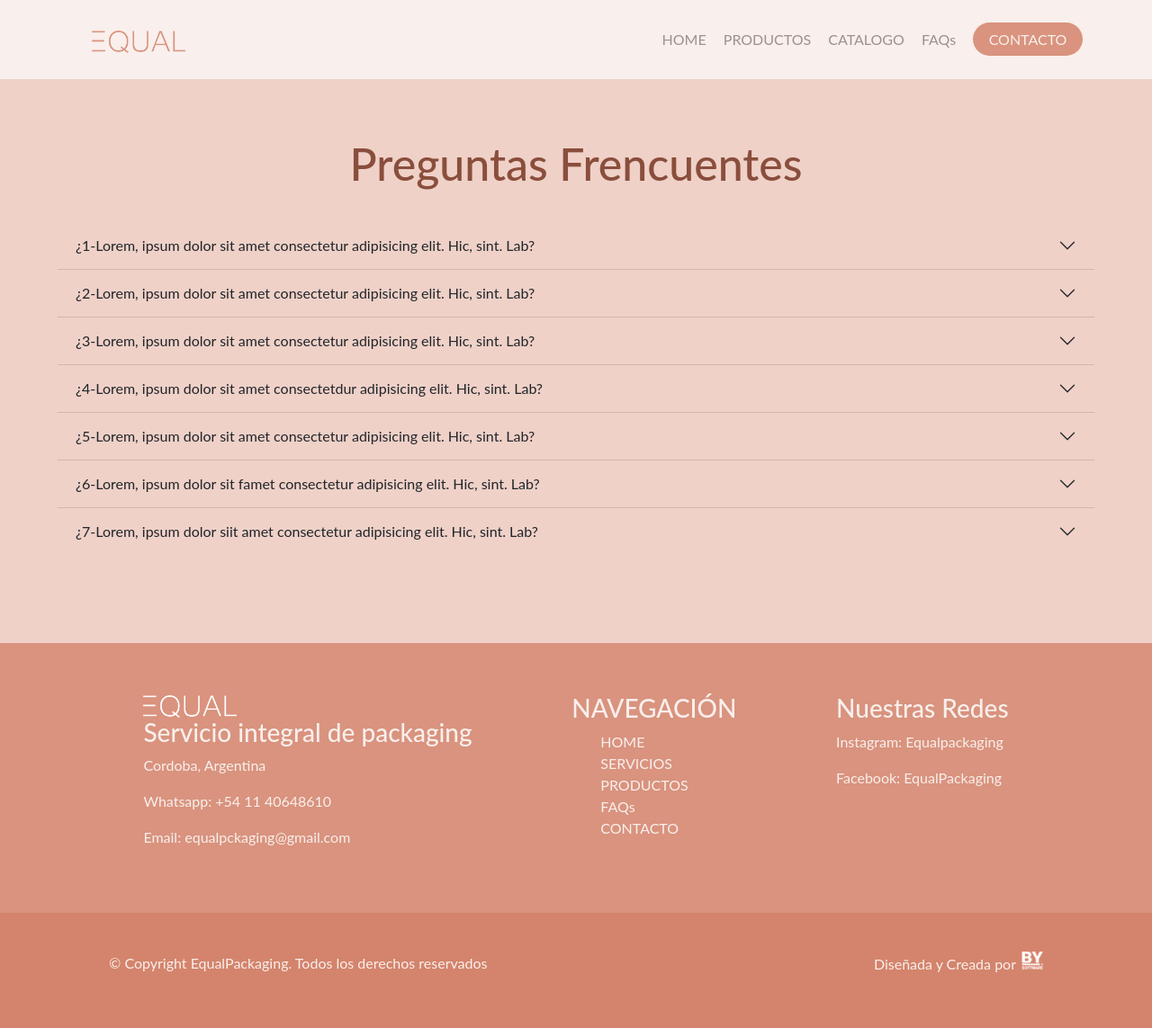
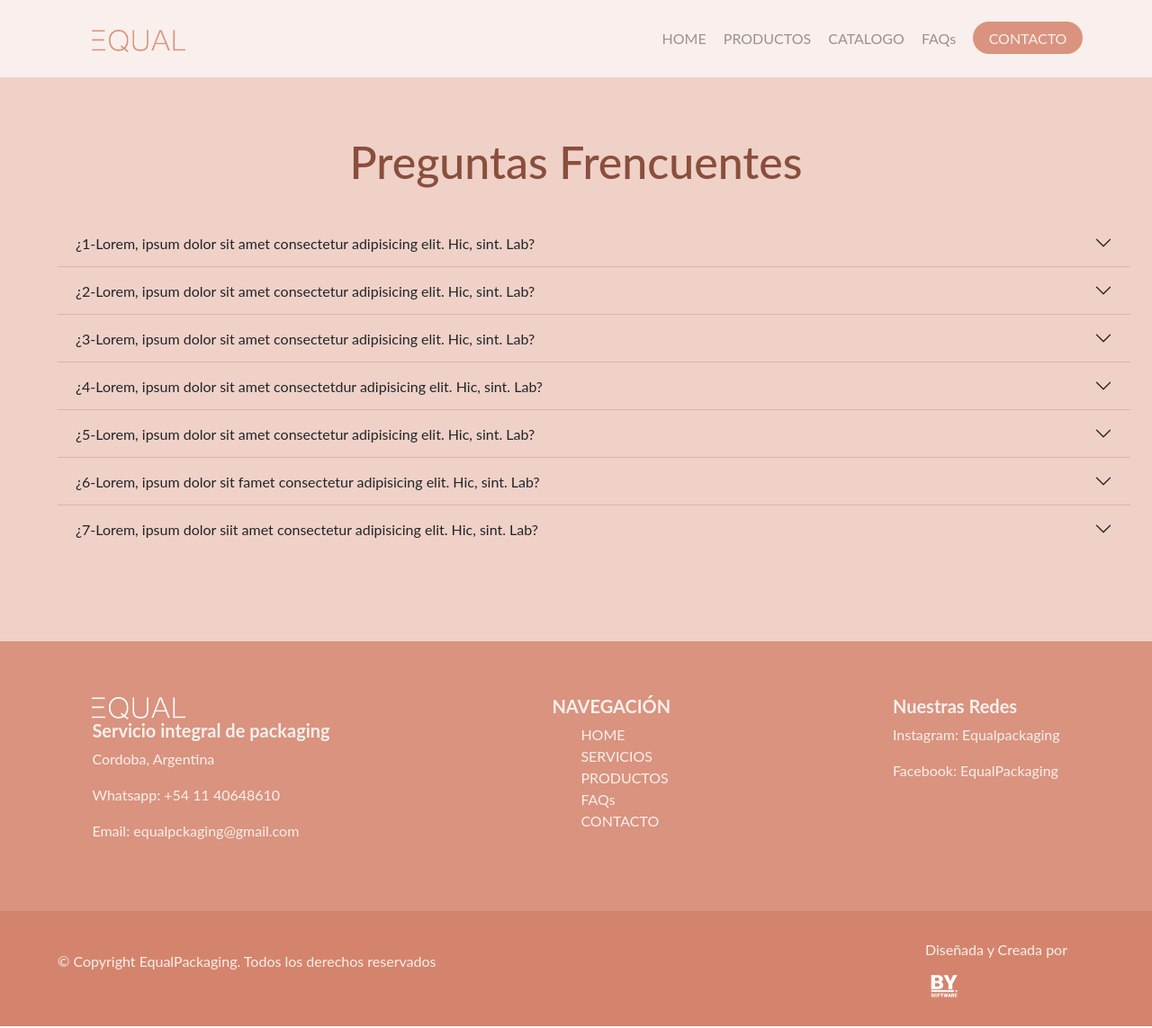
Before and after one commit to belenyammal/Equal, a plain HTML site: page html/faqs.html in a window 1280 px wide. Shown: the whole page at 90% size. Drawn offline with nearby package versions, Linux system fonts and the light colour scheme.

Commit message:
lo que se habia roto con bootstrap arreglado falta solo la seccion Faqs

```diff
--- a/css/index.css
+++ b/css/index.css
@@ -2,6 +2,7 @@
     margin: 0;
     padding: 0;
     font-family: 'Lato', sans-serif;
+    box-sizing: content-box;
 }
 
 /*?--------------------------celular------------------------------------------------------------------*/
@@ -13,6 +14,10 @@
         color: #8A4E3C;
         margin: 0;
         padding: 0;
+    }
+    h3{
+        font-size: 20px;
+        font-weight: bold;
     }
     .boton{
         width: 200px;
@@ -198,6 +203,7 @@
         text-align: center;
         box-shadow: rgba(0, 0, 0, 0.35) 0px 5px 15px;
         padding: 10% 0px;
+        box-sizing: content-box;
     }
     .servicio-titulo{
         width: 100%;
@@ -244,6 +250,7 @@
         height: 550px;
         background-color: #d9937e;
         width: 100%;
+        padding: 5% 8%;
     }
     footer #piePagina{
         display: grid;
@@ -529,7 +536,7 @@
         padding: 0%;
     }
     .navbar{
-        height: 88px;
+        height: 60px;
         color: #d9937e;
         padding: 1% 8%;
     }
@@ -666,13 +673,13 @@
 
     footer #box-piePagina{
         height: 300px;
+        padding: 0%;
     }
     footer #piePagina{
         grid-template:  auto / auto auto auto ;
         justify-content: space-between;
     }
-
-    footer #copyright{
+    #copyright{
         padding: 0%;
         padding: 0% 5%;
     }
@@ -680,6 +687,7 @@
     #logomio{
         width: 30px;
     }
+
 
      /*--------------------------html FAQs------------------------------------------------------------------*/
 
```
Also changed, not shown: html/index.html (+1 -1 lines).
